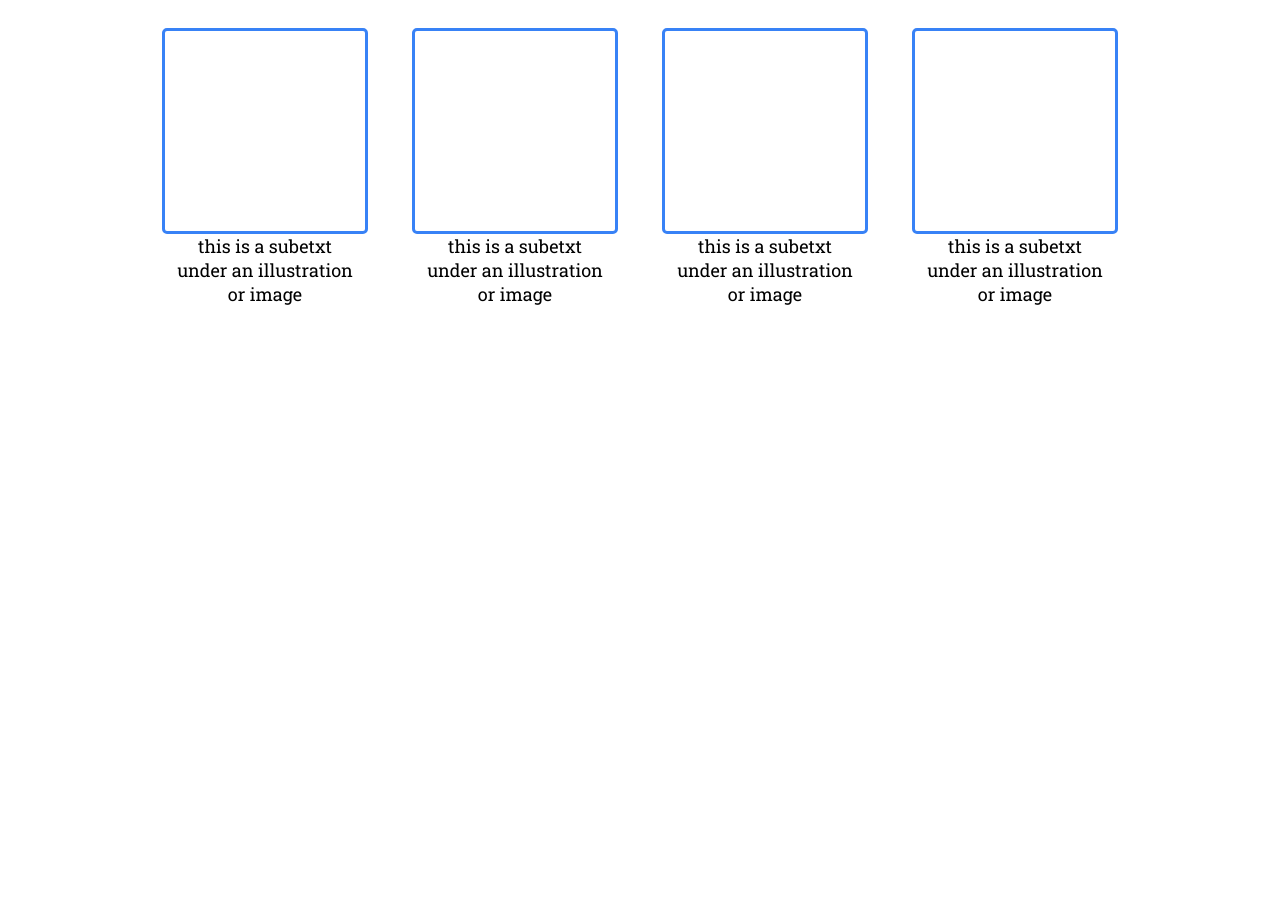
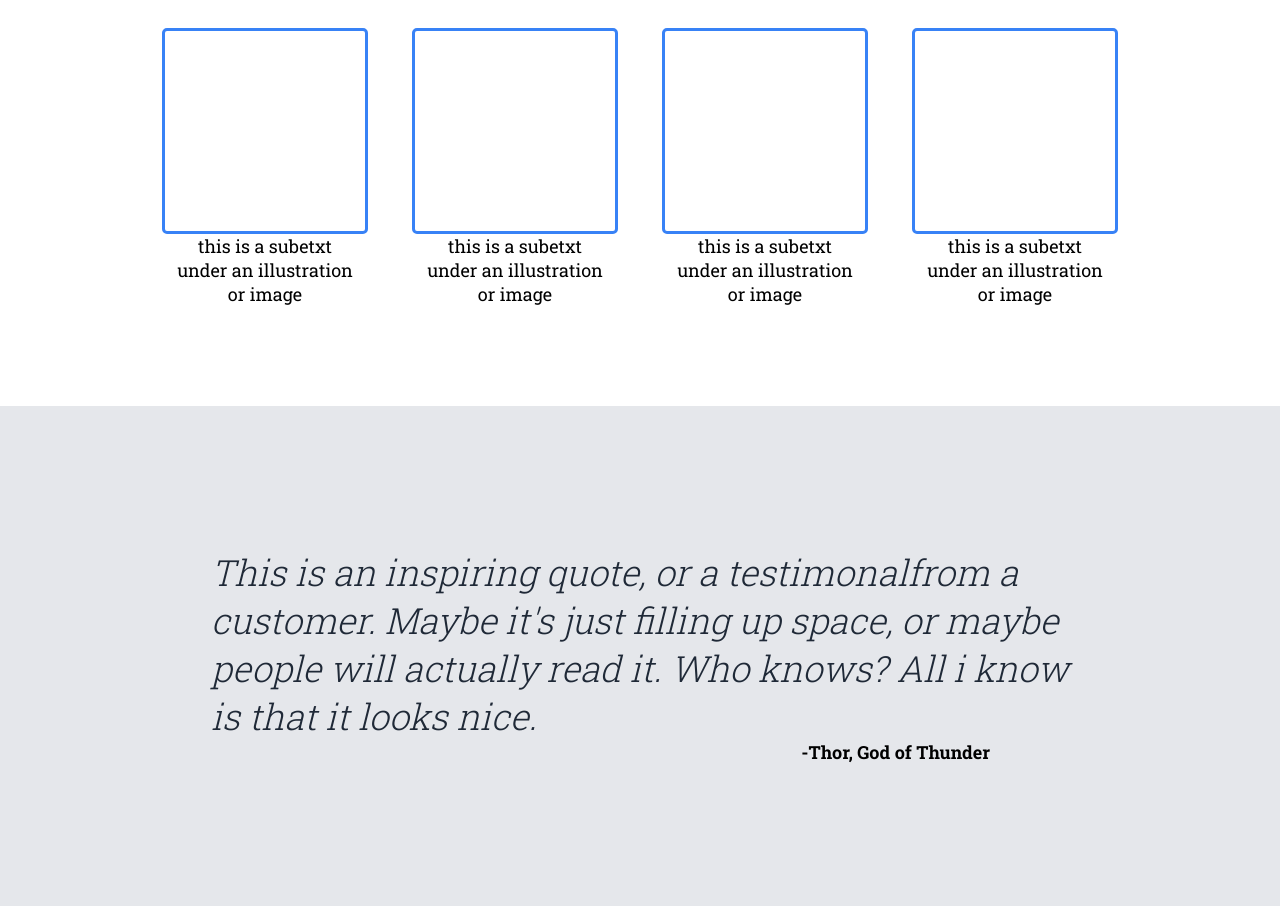
Before and after one commit to pretender39/odin-landing-page, a plain HTML site: page index.html in a window 1280 px wide. Shown: the part 922-1828 px from the top of the page. Before the commit the page ends 1328 px from the top, so only its background shows below. Drawn offline with Linux system fonts and the light colour scheme.

Commit message:
Did the 2nd part of the page

```diff
--- a/index.html
+++ b/index.html
@@ -52,5 +52,15 @@
             </div>
         </div>
     </div>
+    <div class="third-section">
+        <h3>This is an inspiring quote, or a testimonalfrom a</br>
+            customer. Maybe it's just  filling up space, or maybe</br>
+            people will actually read it. Who knows? All i know</br>
+            is that it looks nice.
+        </h3>
+        <div id="p-div">
+        <p class="p-third">-Thor, God of Thunder</p>
+        </div>
+    </div>
 </body>
 </html>
--- a/style.css
+++ b/style.css
@@ -124,3 +124,30 @@ h2{
     text-align: center;
     font-size: 18px;
 }
+
+.third-section{
+    background-color: #e5e7eb;
+    height: 500px;
+    display: flex;
+    flex-direction: column;
+    justify-content: center;
+    align-items: center;
+}
+
+h3{
+    font-size: 36px;
+    font-style: italic;
+    font-weight: 300;
+    color: #1f2937
+}
+
+.p-third {
+    font-size: 18px;
+    font-weight: bolder;
+}
+
+#p-div{
+    display: flex;
+    justify-content: flex-end;
+    width: 700px;
+}
```
